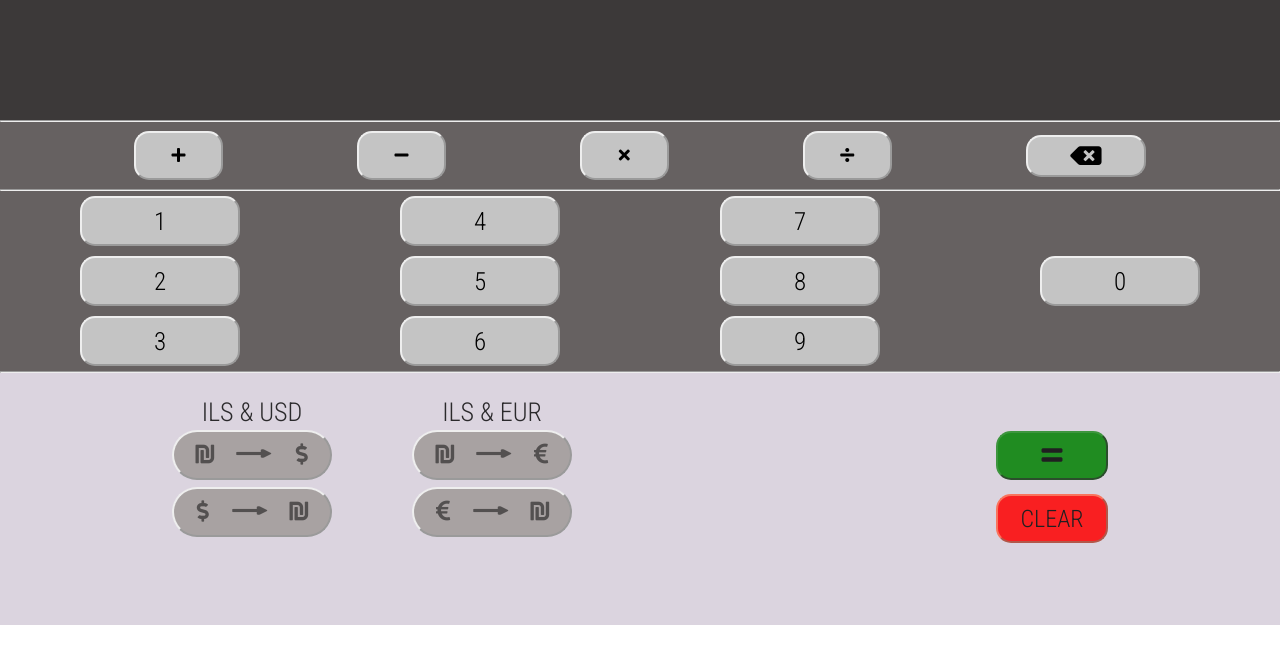
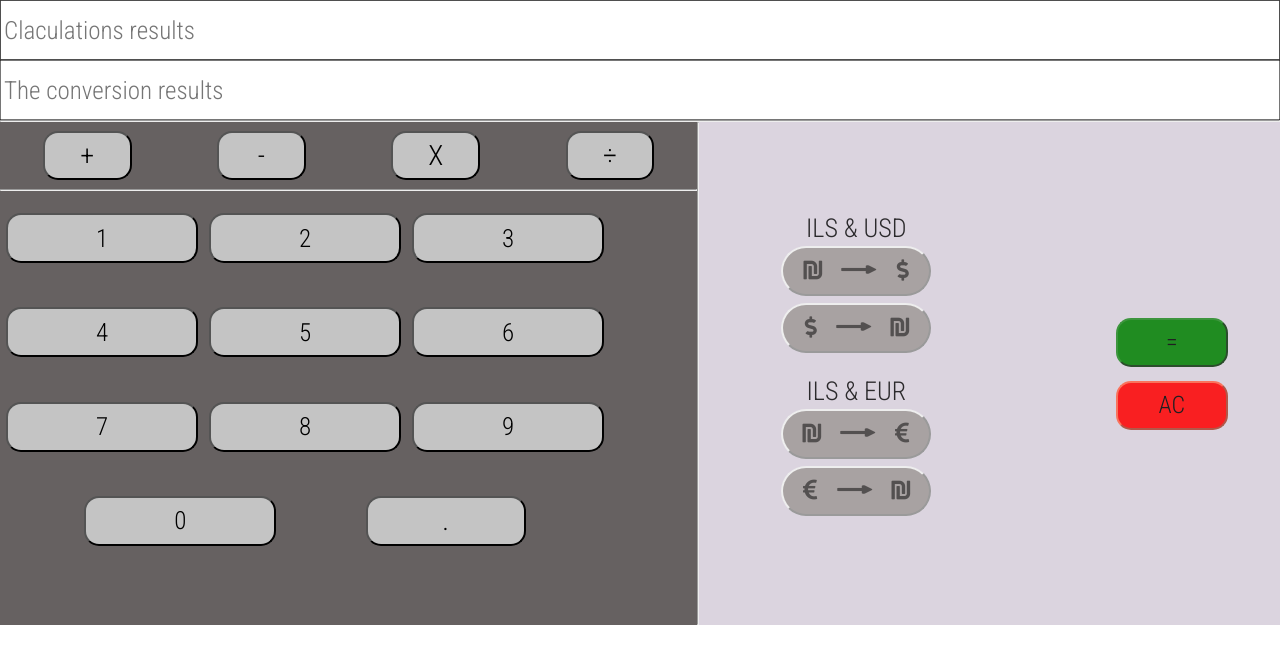
Before and after one commit to GSG-FC03/Calculator-Ferass, a plain HTML site: page index.html in a window 1280 px wide. Drawn offline with Linux system fonts and the light colour scheme.

Commit message:
Write js file, some changes occured at html file, and restyling for desktop Relates #9

```diff
--- a/index.html
+++ b/index.html
@@ -4,7 +4,7 @@
     <meta charset="UTF-8" />
     <meta http-equiv="X-UA-Compatible" content="IE=edge" />
     <meta name="viewport" content="width=device-width, initial-scale=1.0" />
-    <title>Document</title>
+    <title>Calculatore</title>
     <link rel="stylesheet" href="style.css" />
     <link
       rel="stylesheet"
@@ -20,35 +20,34 @@
       <!-- The main container -->
     <main class="container">
         <!-- The display div -->
-      <header class="display-screen">
-        <div class="operation-screen"></div>
-        <div class="result-screen"></div>
+      <header class="display-screen" style="display: flex; flex-direction: column; border: none;">
+        <input class="operation-screen" style="height: 50%; font-size: 25px;" placeholder="Claculations results">
+        <input class="conversion-screen" style="height: 50%; font-size: 25px;" placeholder="The conversion results">
       </header></div> <hr style="background-color: black;">
       <!-- The section of buttons -numbers and operation signs- -->
-
+      <section class="mini-container">
       <!-- The operation signs section -->
       <section class="button-bar">
         <div class="operation-signs">
-          <button class="operation"><i class="fas fa-plus"></i></button>
-          <button class="operation"><i class="fas fa-minus"></i></button>
-          <button class="operation"><i class="fas fa-times"></i>
-          </button>
-          <button class="operation"><i class="fas fa-divide"></i></button>
-          <button class="bkBtn"><i class="fas fa-backspace"></i>
-          </button>
+          <input type="button" value="+" class="sign">
+          <input type="button" value="-" class="sign">
+          <input type="button" value="X" class="sign">
+          <input type="button" value="÷" class="sign">
         </div> <hr style="background-color: black;">
         <!-- Numbers Section -->
         <div class="numbers">
-          <button class="number number1">1</button>
-          <button class="number number2">2</button>
-          <button class="number number3">3</button>
-          <button class="number number4">4</button>
-          <button class="number number5">5</button>
-          <button class="number number6">6</button>
-          <button class="number number7">7</button>
-          <button class="number number8">8</button>
-          <button class="number number9">9</button>
-          <button class="number number0">0</button>
+          <input type="button" value="1" class="number">
+          <input type="button" value="2" class="number">
+          <input type="button" value="3" class="number">
+          <input type="button" value="4" class="number">
+          <input type="button" value="5" class="number">
+          <input type="button" value="6" class="number">
+          <input type="button" value="7" class="number">
+          <input type="button" value="8" class="number">
+          <input type="button" value="9" class="number">
+          <input type="button" value="0" class="number">
+          <input type="button" value="." class="point" id="point">
+        <!--Signs, clear, and equal buttons-->
         </div>
       </section><hr style="background-color: black;">
 
@@ -58,14 +57,14 @@
         <section class="rate">
             <div class="ilsToUSD">
                 <p class="ilsUSD" style="margin-bottom: 3px;">ILS & USD</p>
-                <button class="conv from-ILS-To-USD">
+                <button class="conv from-ILS-To-USD" value="nisUsd">
                     <div class="signs">
                     <i class="fas fa-shekel-sign"></i>
                     <i class="fas fa-long-arrow-alt-right"></i>
                     <i class="fas fa-dollar-sign"></i>
                 </div>
                 </button>
-                <button class="conv from-USD-To-ILS">
+                <button class="conv from-USD-To-ILS" value="usdNis">
                     <div class="signs">
                     <i class="fas fa-dollar-sign"></i>
                     <i class="fas fa-long-arrow-alt-right"></i>
@@ -75,14 +74,14 @@
             </div>
             <div class="ilsToEur">
                 <p class="ilsEur" style="margin-bottom: 3px;"> ILS & EUR</p>
-                <button class="conv from-ILS-To-EUR">
+                <button class="conv from-ILS-To-EUR" value="nisEur">
                     <div class="signs">
                     <i class="fas fa-shekel-sign"></i>
                     <i class="fas fa-long-arrow-alt-right"></i>
                     <i class="fas fa-euro-sign"></i>
                 </div>
                 </button>
-                <button class="conv from-EUR-To-ILS">
+                <button class="conv from-EUR-To-ILS" value="eurNis">
                     <div class="signs">
                     <i class="fas fa-euro-sign"></i>
                     <i class="fas fa-long-arrow-alt-right"></i>
@@ -93,10 +92,11 @@
         </section>
         <!-- The section of clear & equal button-->
         <section class="equalClear">
-            <button class="equal"><i class="fas fa-equals"></i></button>
-            <button class="clear">CLEAR</button>
+            <input type="button" class="equal" value="=" id="equal">
+            <input type = "button" class="clear" value="AC" id="clear">
         </section>
     </footer>
+  </section>
     </main>
     <script src="main.js"></script>
   </body>
--- a/main.js
+++ b/main.js
@@ -0,0 +1,105 @@
+// Initiailzing currencies and their values depends on ILS.
+// Which mean 1 USD = 3.24 NIS, and 1 EUR = 3.79 NIS
+const USD = 3.24;
+const EUR = 3.79;
+const ILS = 1;
+let array = [];
+const ILSUSD = document.getElementsByClassName("from-ILS-To-USD")[0];
+const USDILS = document.getElementsByClassName("from-USD-To-ILS")[0];
+const EURILS = document.getElementsByClassName("from-EUR-To-ILS")[0];
+const ILSEUR = document.getElementsByClassName("from-ILS-To-EUR")[0];
+let convResult = 0;
+// Intializing numbers, signs, clear, and equal buttons
+const equal = document.getElementsByClassName("equal")[0];
+const clear = document.getElementsByClassName("clear")[0];
+const number = document.querySelectorAll(".number");
+const sign = document.querySelectorAll(".sign");
+const point = document.getElementsByClassName("point")[0];
+// Initializing display screens
+const opScreen = document.getElementsByClassName("operation-screen")[0];
+const convScreen = document.getElementsByClassName("conversion-screen")[0];
+// Create event for each number, querySelectorAll we treat it as array to apply function at each one.
+number.forEach((number) => {
+  number.addEventListener("click", function () {
+    opScreen.value = opScreen.value + number.value
+  });
+});
+// Create special function for point
+point.addEventListener("click",function() {
+    const num = opScreen.value;
+    const numString = num.toString();
+    if(numString.includes('.')){
+      opScreen.value = opScreen.value;
+
+    }else{
+       opScreen.value = opScreen.value + point.value
+    }
+  })
+// Create event for equal and clear
+clear.addEventListener("click", function () {
+  opScreen.value = "";
+  array = [];
+  convScreen.value = "";
+});
+// Create event for each sign, querySelectorAll we treat it as array to apply function at each one.
+sign.forEach((sign) => {
+  sign.addEventListener("click", function () {
+    array[1] = sign.value;
+    if (array[1] == "+") {
+      array[0] = opScreen.value;
+      opScreen.value = "";
+    } else if (array[1] == "-") {
+      array[0] = opScreen.value;
+      opScreen.value = "";
+    } else if (array[1] == "*") {
+      array[0] = opScreen.value;
+      opScreen.value = "";
+    } else {
+      array[0] = opScreen.value;
+      opScreen.value = "";
+    }
+  });
+});
+
+equal.addEventListener("click", function () {
+
+  array[2] = opScreen.value;
+  if (array[1] === "+") {
+    result = Number(array[0]) + Number(array[2]);
+    array[3] = result;
+    opScreen.value = result;
+  } else if (array[1] === "-") {
+    result = Number(array[0]) - Number(array[2]);
+    array[3] = result;
+    opScreen.value = result;
+  } else if (array[1] === "X") {
+    result = Number(array[0]) * Number(array[2]);
+    array[3] = result;
+    opScreen.value = result;
+  } else {
+    result = Number(array[0]) / Number(array[2]);
+    array[3] = result;
+    opScreen.value = result;
+  }
+});
+// array.forEach(fucntion (element){let print = "" + element})
+
+// Creating function for conversion operations
+if (!opScreen.value){
+ILSUSD.addEventListener("click", function () {
+  convResult = opScreen.value / USD;
+  convScreen.value = convResult.toFixed(3) ;
+});
+USDILS.addEventListener("click", function () {
+  convResult = opScreen.value * USD;
+  convScreen.value = convResult.toFixed(3) ;
+});
+ILSEUR.addEventListener("click", function () {
+  convResult = opScreen.value / EUR;
+  convScreen.value = convResult.toFixed(3) ;
+});
+EURILS.addEventListener("click", function () {
+  convResult = opScreen.value * EUR;
+  convScreen.value = convResult.toFixed(3) ;
+});
+}
--- a/style.css
+++ b/style.css
@@ -23,14 +23,14 @@ button:hover {
   justify-content: space-around;
   align-items: center;
 }
-.operation {
+.sign {
   width: 39.81px;
   height: 41.87px;
   border-radius: 15px;
   background-color: #c4c4c4;
-  font-size: 16px;
+  font-size: 15px;
 }
-.operation:hover {
+.sign:hover {
   background-color: #c9cfff;
   transition-duration: 0.1s;
 }
@@ -42,8 +42,16 @@ button:hover {
   height: 377px;
 }
 .number {
-  width: 107.95px;
-  height: 82.01px;
+  width: 110px;
+  height: 40px;
+  border-radius: 15px;
+  background-color: #c4c4c4;
+  margin: 5px 5px 5px 5px;
+  font-size: 25px;
+}
+#point {
+  width: 110px;
+  height: 40px;
   border-radius: 15px;
   background-color: #c4c4c4;
   margin: 5px 5px 5px 5px;
@@ -68,9 +76,9 @@ button:hover {
 }
 .convertClearEqual {
   background-color: #dbd4d4;
-  height: 217px;
   display: flex;
   justify-content: space-around;
+  align-items: center;
   padding-bottom: 35px;
 }
 .rate {
@@ -83,7 +91,7 @@ button:hover {
   border-radius: 155px;
   margin-bottom: 7px;
 }
-.conv:hover{
+.conv:hover {
   background-color: #86868b;
 }
 .fa-euro-sign {
@@ -123,7 +131,7 @@ button:hover {
   margin-left: 5rem;
   margin-top: 32px;
 }
-.equal {
+#equal {
   width: 112px;
   height: 49px;
   background-color: green;
@@ -134,7 +142,7 @@ button:hover {
   margin-bottom: 14px;
   border-radius: 15px;
 }
-.clear {
+#clear {
   width: 112px;
   height: 49px;
   background-color: red;
@@ -143,57 +151,63 @@ button:hover {
   font-size: 24px;
   border-radius: 15px;
 }
-.equal:hover{
-    background-color:green;
+#equal:hover {
+  background-color: green;
   opacity: 100%;
 }
-.clear:hover{
-  background-color:red;
+#clear:hover {
+  background-color: red;
   opacity: 100%;
 }
 
-
-
 /* Media query for Tablets */
 @media screen and (min-width: 768px) {
+  .mini-container {
+    display: flex;
+    height: 31.1rem;
+  }
   .numbers {
+    width: 20em;
     display: flex;
-    flex-direction: column;
-    justify-content: space-around;
-    height: 160px;
+    flex-wrap: wrap;
   }
   .number {
+    width: 90px;
+    height: 40px;
+  }
+  #point {
     width: 130px;
     height: 40px;
+    font-size: 25px;
   }
   .number:hover {
     background-color: #c9cfff;
     transition-duration: 0.1s;
   }
-  .operation{
+  .sign {
     width: 60.81px;
     height: 41.87px;
-    font-size: 16px;
+    font-size: 25px;
   }
   .rate {
     display: flex;
+    flex-direction: column;
     margin-top: 1.5rem;
+    margin-left: 30px;
   }
   .ilsToUSD {
     display: flex;
     flex-direction: column;
     align-items: center;
-    margin-right: 5rem;
   }
   .conv {
     background-color: #a8a2a2;
-    width: 160px;
+    width: 150px;
     height: 50px;
     border-radius: 155px;
   }
   .conv:hover {
     background-color: #86868b;
-    width: 161px;
     transition-duration: 0.1s;
   }
   .fa-euro-sign {
@@ -216,54 +230,68 @@ button:hover {
     display: flex;
     flex-direction: column;
     margin-left: 5rem;
-    margin-top: 23px;
+    margin-top: 0px;
+  }
+  .button-bar{
+    width: 60%;
   }
   .convertClearEqual {
-    background-color: #dbd4dF;
-    height: 217px;
+    width: 50%;
+    background-color: #dbd4df;
     display: flex;
-    justify-content: center;
+    justify-content: space-around;
   }
-  .equal:hover{
-      background-color:green;
+  .equal:hover {
+    background-color: green;
     opacity: 100%;
   }
-  .clear:hover{
-    background-color:red;
+  .clear:hover {
+    background-color: red;
     opacity: 100%;
   }
-  .ilsEur{
+  .ilsEur {
     font-size: 26px;
     opacity: 80%;
   }
-  .ilsUSD{
+  .ilsUSD {
     font-size: 26px;
     opacity: 80%;
   }
 }
 /* Media qeury for Laptop*/
 @media screen and (min-width: 1024px) {
-    .operation{
+  .mini-container {
+    display: flex;
+    height: 31.45rem;
+  }
+  .sign {
     width: 88.81px;
     height: 48.87px;
+    font-size: 28px;
   }
-    .bkBtn{
+  .bkBtn {
     width: 120px;
   }
   .convertClearEqual {
-        background-color: #dbd4dF;
-        height: 217px;
+    background-color: #dbd4df;
     display: flex;
     justify-content: space-around;
   }
-    .numbers{
-        height: 180px;
+  .numbers {
+    width: 610px;
+    justify-content: space-evenly;
+    align-items: center;
   }
   .number {
+    width: 12rem;
+    height: 50px;
+  }
+  #point {
     width: 160px;
     height: 50px;
+    font-size: 28px;
   }
-      .operation-signs{
-        justify-content: space-evenly;
+  .operation-signs {
+    justify-content: space-around;
   }
 }
```
Lines whose indentation alone changed are shown as unchanged.
